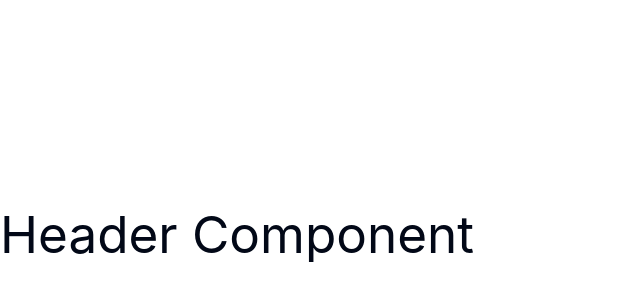
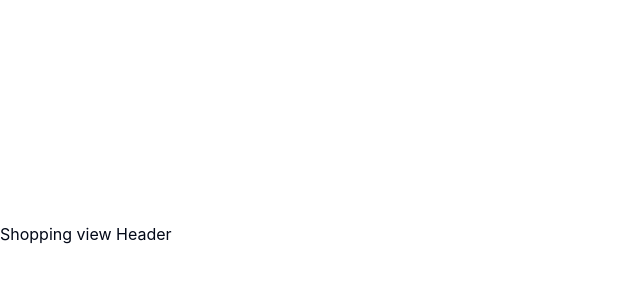
Before and after one commit to MostafaShahat2021/ECommerce-App, a React (Vite) app in the folder clint/: page /shop in a window 1280 px wide. Before the commit this address had no page. Shown: the part 166-466 px from the top of the page, without its empty margins (0-640 px from the left). Built offline with nearby package versions, Linux system fonts and the light colour scheme.

Commit message:
Add shop page with routing

```diff
--- a/clint/src/App.jsx
+++ b/clint/src/App.jsx
@@ -7,13 +7,14 @@ import AdminDashboard from './pages/admin-view/dashboard';
 import AdminProducts from './pages/admin-view/products';
 import AdminOrders from './pages/admin-view/orders';
 import AdminFeatures from './pages/admin-view/features';
+import ShoppingLayout from './components/shopping-view/layout';
+import NotFound from './pages/not-found';
 
 function App() {
   return (
     <div className="flex flex-col overflow-hidden bg-white">
       {/* common component */}
-      <h1>Header Component</h1>
-
+      {/* <h2>Header Component</h2> */}
       <Routes>
         <Route path="/auth" element={<AuthLayout />}>
           <Route path="login" element={<AuthLogin />} />
@@ -25,6 +26,8 @@ function App() {
           <Route path="orders" element={<AdminOrders />} />
           <Route path="features" element={<AdminFeatures />} />
         </Route>
+        <Route path="/shop" element={<ShoppingLayout />}></Route>
+        <Route path="*" element={<NotFound />} />
       </Routes>
     </div>
   );
--- /dev/null
+++ b/clint/src/components/shopping-view/header.jsx
@@ -0,0 +1,5 @@
+export default function ShoppingHeader() {
+  return (
+    <div>Shopping view Header</div>
+  )
+}
--- /dev/null
+++ b/clint/src/components/shopping-view/layout.jsx
@@ -0,0 +1,14 @@
+import { Outlet } from 'react-router-dom';
+import ShoppingHeader from './header';
+
+export default function ShoppingLayout() {
+  return (
+    <div className="flex flex-col bg-white overflow-hidden">
+      {/* common header component */}
+      <ShoppingHeader />
+      <main className='flex- flex-col w-full'>
+        <Outlet />
+      </main>
+    </div>
+  );
+}
--- /dev/null
+++ b/clint/src/pages/not-found/index.jsx
@@ -0,0 +1,8 @@
+export default function NotFound() {
+  return (
+    <div>
+      <h1>404</h1>
+      <p> Opps Page not exist !</p>
+    </div>
+  );
+}
```
